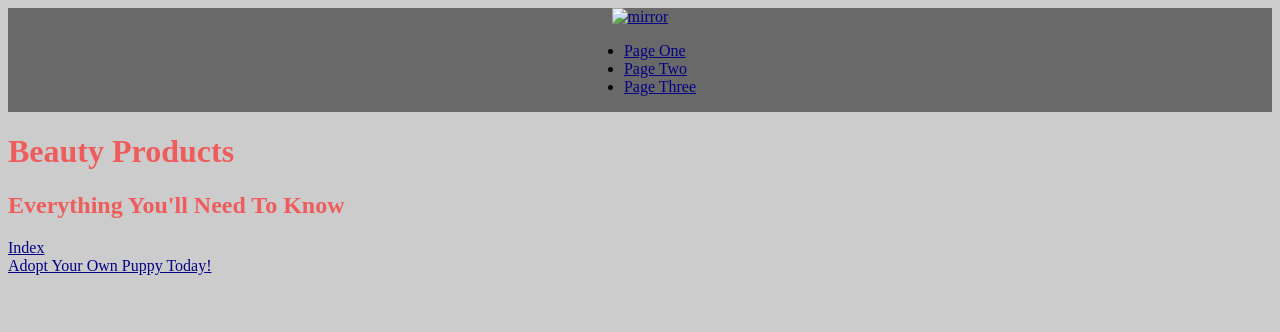
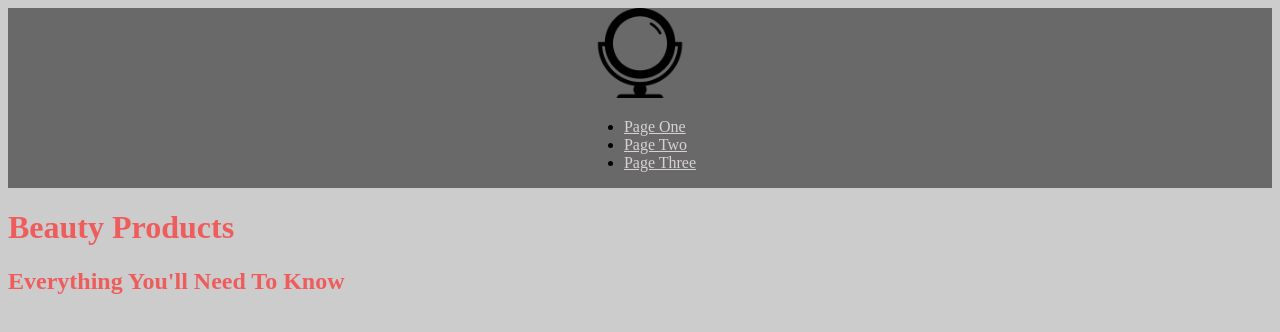
Before and after one commit to lnudds7/assignment3, a plain HTML site: page index.html in a window 1280 px wide. Drawn offline with Linux system fonts and the light colour scheme.

Commit message:
added reminders and icon

```diff
--- a/css/styles.css
+++ b/css/styles.css
@@ -1,11 +1,12 @@
 .cis260specialbrown {
     color: #ef5c5c
 }
-
+/*change color name*/
 
 #cisspecialparent a {
     color: #6184c6:;
 }
+/*yeah change this name too*/
 
 
 body {
@@ -19,13 +20,13 @@ header {
     align-items: center;
     background-color: dimgrey;
     flex-direction: column;
-
+/*i want a column for the icon and anchors but i want the anchors in a row so figure that out pls*/
 }
 
 
 a {
 
-    color: #050084
+    color: #d8d2d2
 }
 
 @media screen and (max-width: 40rem) {
--- a/index.html
+++ b/index.html
@@ -2,7 +2,7 @@
 <html lang="en">
 <head>
     <meta charset="utf-8">
-    <title>My Title</title>
+    <title>Best Beauty</title>
     <link rel="stylesheet" type="text/css" href="css/styles.css">
 </head>
 
@@ -11,7 +11,7 @@
     <header>
 
         <a href="index.html">
-            <img src="images/dog.jpg" alt="mirror" height="90">
+            <img src="images/mirror.png" alt="mirror" height="90">
         </a>
         <nav>
             <ul>
@@ -27,12 +27,10 @@
         <h2 class="cis260specialbrown">Everything You'll Need To Know</h2>
 
 
-        <a href="index.html">Index</a>
 
     </main>
 
     <footer>
-        <a href="https://www.adoptapet.com/" target="_blank"> Adopt Your Own Puppy Today!</a>
 
 
     </footer>
```
Also changed, not shown: images/mirror.png (added).
